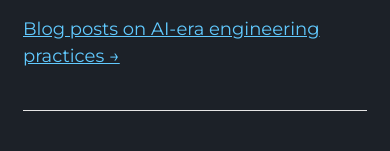
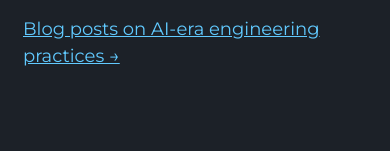
Before and after one commit to n42r/n42r.github.io, a Jekyll site: the page built from index.md, in a window 390 px wide. Shown: the part 843-994 px from the top of the page. Built offline with Jekyll 4.4.1, drawn with Linux system fonts in a browser that asks for light colours.

Commit message:
Mobile: drop superfluous bottom separator line on the content section
Remove the section's bottom border in the mobile (<960px) view; keep the
top separator that divides the photo header from the content below.

```diff
--- a/assets/css/style.scss
+++ b/assets/css/style.scss
@@ -123,3 +123,10 @@ details summary {
 p.resume a {
   font-weight: bold;
 }
+
+/* drop the superfluous bottom separator line in mobile */
+@media (max-width: 960px) {
+  section {
+    border-bottom: none;
+  }
+}
```
